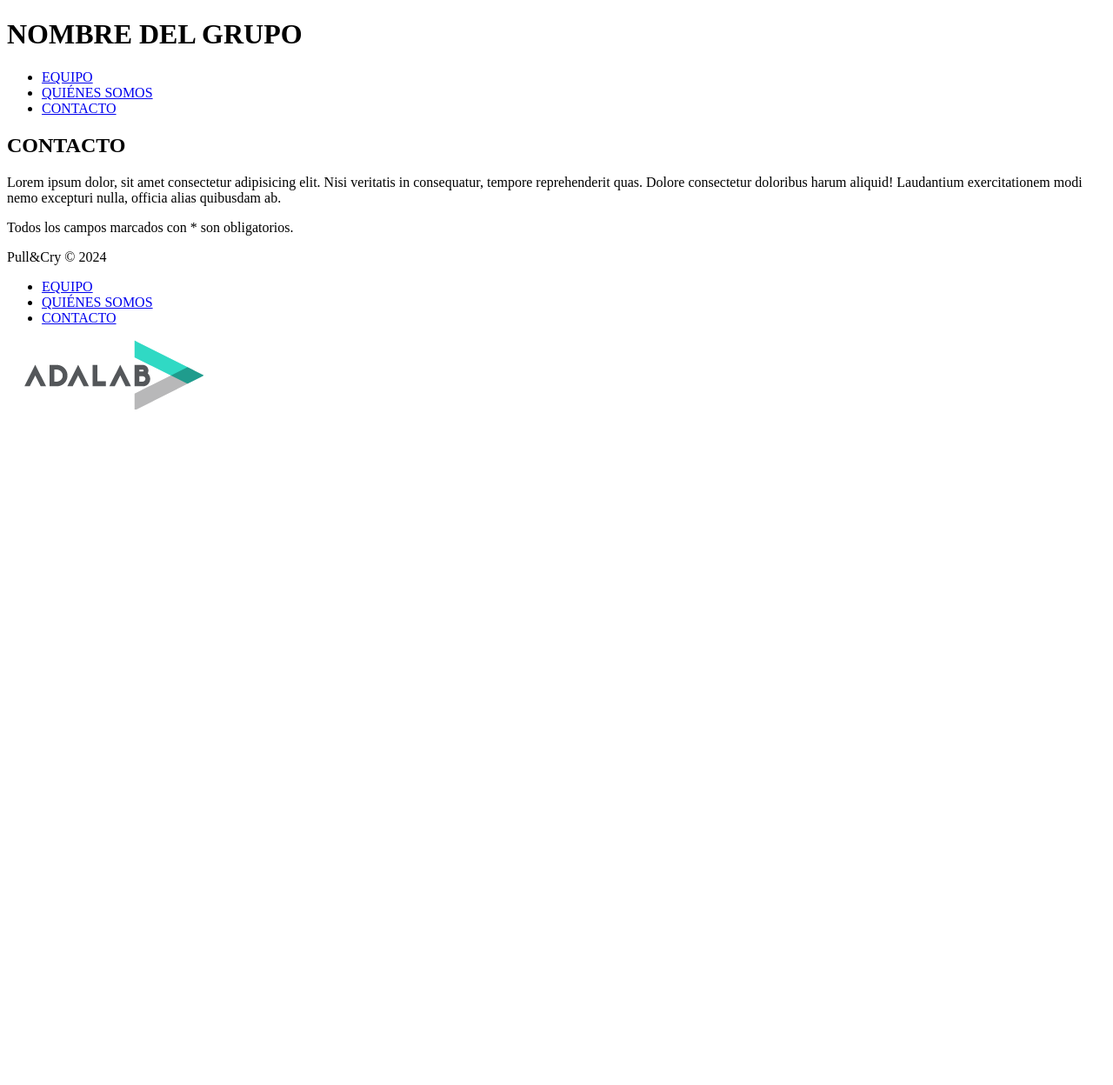
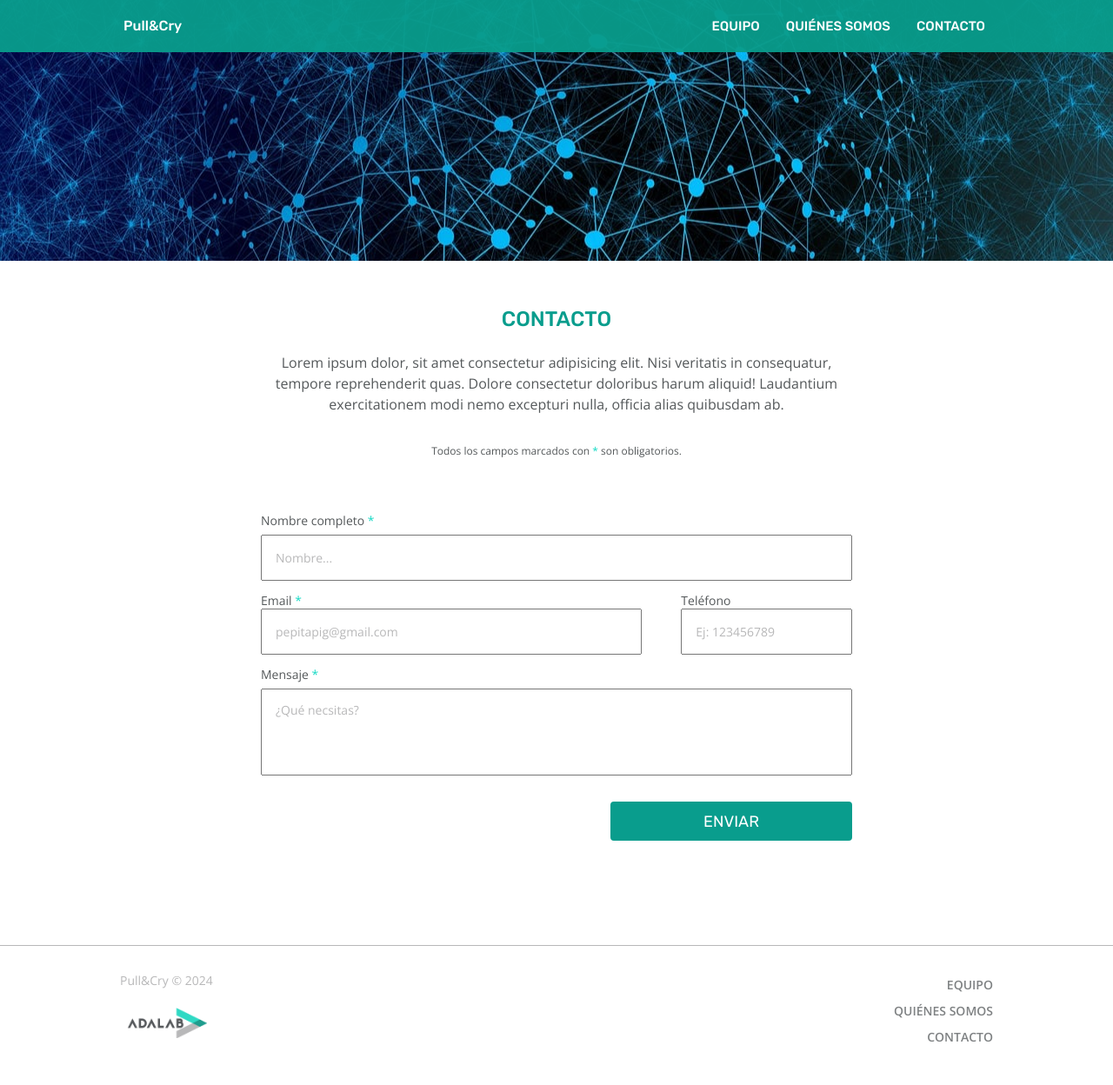
Before and after one commit to bearm12/project-promo-w-module-1-team-3, a website built with Vite: page src/contact.html in a window 1280 px wide. Shown: the whole page at 87% size. Before the commit the page ends 800 px from the top, so only its background shows below. Built offline with nearby package versions, Linux system fonts and the light colour scheme.

Commit message:
form added and styled for all formats

```diff
--- a/src/contact.html
+++ b/src/contact.html
@@ -3,53 +3,27 @@
   <head>
     <meta charset="UTF-8" />
     <meta name="viewport" content="width=device-width, initial-scale=1.0" />
-    <link rel="stylesheet" href="../CSS/reset.css" />
-    <link rel="stylesheet" href="../CSS/contact_styles.css" />
-    <link
-      href="https://fonts.googleapis.com/css2?family=Open+Sans:wght@400;600&family=Rubik:wght@500&display=swap"
-      rel="stylesheet"
-    />
-    <title>Document</title>
+    <title>Contact</title>
+    <link rel="preconnect" href="https://fonts.googleapis.com" />
+    <link rel="preconnect" href="https://fonts.gstatic.com" crossorigin />
+    <link href="https://fonts.googleapis.com/css2?family=Open+Sans:wght@300;400;600&display=swap" rel="stylesheet" />
+    <link href="https://fonts.googleapis.com/css2?family=Rubik:wght@300;400;500;600&display=swap" rel="stylesheet" />
+    <!-- Aquí debajo va el link de FontAwesome -->
+    <script src="https://kit.fontawesome.com/462915c8cb.js" crossorigin="anonymous"></script>
+    <link rel="stylesheet" href="./scss/main.scss" />
   </head>
   <body>
     <!-- AQUI COMIENZA HEADER -->
-    <header class="website_header">
-      <h1 class="header_title">NOMBRE DEL GRUPO</h1>
-      <nav class="menu">
-        <ul class="menu_items">
-          <li><a class="header_items_anchor" href="#">EQUIPO</a></li>
-          <li><a class="header_items_anchor" href="#">QUIÉNES SOMOS</a></li>
-          <li><a class="header_items_anchor" href="#">CONTACTO</a></li>
-        </ul>
-      </nav>
-    </header>
+    <load src="../src/partials/header.html" />
     <main>
+      <!-- AQUI EMPIEZA EL HERO -->
       <section class="hero_image"></section>
-      <section class="contact">
-        <h2 class="contact_title">CONTACTO</h2>
-        <p class="contact_text">
-          Lorem ipsum dolor, sit amet consectetur adipisicing elit. Nisi veritatis in consequatur, tempore reprehenderit
-          quas. Dolore consectetur doloribus harum aliquid! Laudantium exercitationem modi nemo excepturi nulla, officia
-          alias quibusdam ab.
-        </p>
-        <p class="contact_must">Todos los campos marcados con <span class="asterisk">*</span> son obligatorios.</p>
-      </section>
+      <!-- AQUI EMPIEZA LA SECCION CONTACTO -->
+      <load src="../src/partials/contact-section.html" />
       <!-- AQUI EMPIEZA EL FORMULARIO -->
-      <section></section>
+      <load src="../src/partials/contact-form.html" />
     </main>
     <!-- AQUI EMPIEZA EL FOOTER -->
-    <footer>
-      <div class="container">
-        <span class="footer_title">Pull&Cry &copy; 2024</span>
-        <ul class="footer_item_list">
-          <li><a class="footer_items_anchor" href="#">EQUIPO</a></li>
-          <li><a class="footer_items_anchor" href="#">QUIÉNES SOMOS</a></li>
-          <li><a class="footer_items_anchor" href="#">CONTACTO</a></li>
-        </ul>
-        <div class="footer_logo">
-          <img src="../images/logo-adalab.png" alt="adalab_logo" />
-        </div>
-      </div>
-    </footer>
+    <load src="../src/partials/footer.html" />
   </body>
 </html>
--- /dev/null
+++ b/src/partials/contact-form.html
@@ -0,0 +1,18 @@
+<form action="https://dev.adalab.es/api/form" class="form">
+  <label class="form__label" for="name">Nombre completo <span>*</span></label>
+  <input class="form__box" type="text" name="name" id="name" placeholder="Nombre..." />
+  <div class="form__grid">
+    <div class="email">
+      <label class="form__label" for="email">Email <span>*</span></label>
+      <input class="form__box" type="email" name="email" id="email" placeholder="pepitapig@gmail.com" />
+    </div>
+    <div class="phone">
+      <label class="form__label" for="phone">Teléfono</label>
+      <input class="form__box" type="tel" name="phone" id="phone" placeholder="Ej: 123456789" />
+    </div>
+  </div>
+  <label class="form__label" for="message">Mensaje <span>*</span></label>
+  <input class="form__box form__box-message" type="text" name="message" id="mesage" placeholder="¿Qué necsitas?" />
+
+  <input class="form__button" type="submit" value="ENVIAR" />
+</form>
--- /dev/null
+++ b/src/partials/contact-section.html
@@ -0,0 +1,9 @@
+<section class="contact">
+  <h2 class="contact_title">CONTACTO</h2>
+  <p class="contact_text">
+    Lorem ipsum dolor, sit amet consectetur adipisicing elit. Nisi veritatis in consequatur, tempore reprehenderit quas.
+    Dolore consectetur doloribus harum aliquid! Laudantium exercitationem modi nemo excepturi nulla, officia alias
+    quibusdam ab.
+  </p>
+  <p class="contact_must">Todos los campos marcados con <span class="asterisk">*</span> son obligatorios.</p>
+</section>
--- /dev/null
+++ b/src/scss/layout/_contact-form.scss
@@ -0,0 +1,82 @@
+.form {
+    display: flex;
+    flex-direction: column;
+    flex-wrap: wrap;
+    margin: 0 15px 60px 15px;
+
+    &__label {
+        font-family: $font-text;
+        font-size: 14px;
+        font-weight: 400;
+        color: $tertiary-color;
+        margin-bottom: 7px;
+
+        & span {
+            color: $secondary-color;
+        }
+    }
+
+    &__box {
+        width: 100%;
+        padding: 15px;
+        font-family: $font-text;
+        font-size: 14px;
+        margin-bottom: 13px;
+        display: flex;
+
+        &::placeholder {
+            color: #b8b8b9;
+        }
+
+        &-message {
+            height: 100px;
+            padding-bottom: 67px;
+            margin-bottom: 30px;
+        }
+    }
+
+
+
+    &__button {
+       height: 45px;
+       background-color: $primary-color;
+       border: 2px solid $primary-color;
+       border-radius: 4px;
+       color: $white;
+       font-family: $font-title;
+       font-size: 18px;
+    }
+}
+
+@media (min-width: 768px) {
+    .form {
+        margin: 0 163px 60px 163px;
+
+        &__button {
+            width: 206px;
+            align-self: flex-end;
+        }
+    }
+}
+
+@media (min-width: 1200px) {
+    .form {
+        margin: 0 300px 120px 300px;
+
+        &__grid {
+            display: grid;
+            grid-template-columns: 1fr 1fr 1fr;
+            grid-template-rows: 1fr;
+            gap: 45px;
+        }
+
+        & .email {
+            grid-column: span 2;
+        }
+
+        &__button {
+            width: 278px;
+        }
+
+    }
+}
--- /dev/null
+++ b/src/scss/layout/_contact.scss
@@ -0,0 +1,53 @@
+.contact {
+    display: flex;
+    flex-direction: column;
+    align-items: center;
+    margin: 30px 15px 58px 15px;
+    gap: 15px;
+
+    &_title {
+        font-family: $font-title;
+        font-size: 24px;
+        line-height: 45px;
+        font-weight: 500;
+        color: $primary-color;
+    }
+
+    &_text {
+        font-family: $font-text;
+        font-size: 16px;
+        line-height: 24px;
+        color: $tertiary-color;
+        text-align: center;
+        padding: 0 60px;
+    }
+
+    &_must {
+        font-family: $font-text;
+        font-size: 12px;
+        line-height: 24px;
+        color: $tertiary-color;
+        text-align: center;
+        margin-top: 15px;
+
+        & span {
+            color: $secondary-color;
+        }
+    }
+}
+
+@media (min-width: 768px) {
+    .contact {
+       margin: 30px 163px 58px 163px;
+
+       &_text {
+        padding: 0;
+       }
+    }
+}
+
+@media (min-width: 1200px) {
+    .contact {
+        margin: 45px 300px 58px 300px;
+    }
+}
--- /dev/null
+++ b/src/scss/layout/_hero-contact.scss
@@ -0,0 +1,7 @@
+.hero_image {
+    height: 300px;
+    background-image: url(/images/contact-hero.jpg);
+    background-position: 50% 20%;
+    background-repeat: no-repeat;
+    background-size: cover;
+}
--- a/src/scss/main.scss
+++ b/src/scss/main.scss
@@ -6,3 +6,6 @@
 @import 'layout/strength';
 @import 'layout/personas';
 @import 'layout/footer';
+@import 'layout/hero-contact';
+@import 'layout/contact';
+@import 'layout/contact-form';
```
Also changed, not shown: src/index.html (+3 -6 lines), public/images/contact-hero.jpg (added), public/images/hero-contact.png (added).
